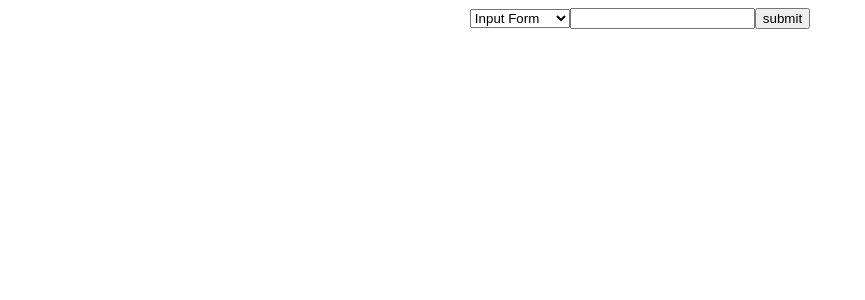
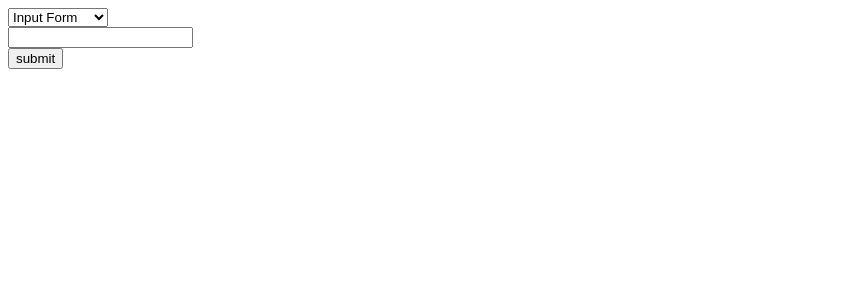
Before and after one commit to nametake/formik-dynamic-form-validation, a React (Create React App) app: page / in a window 1280 px wide. Shown: the top 300 px of the page, without its empty margins (0-865 px from the left). Built offline with nearby package versions, Linux system fonts and the light colour scheme.

Commit message:
Add validationSchema

```diff
--- a/src/index.tsx
+++ b/src/index.tsx
@@ -1,13 +1,14 @@
 import * as React from 'react';
 import { render } from 'react-dom';
 import { Formik, Form, Field } from 'formik';
+import * as Yup from 'yup';
 
 import './styles.css';
 
 interface FormValues {
-  selected: 'text' | 'color';
+  selected: string;
   text: string;
-  color: 'red' | 'blue' | 'green';
+  color: string;
 }
 
 const initialValues: FormValues = {
@@ -16,30 +17,62 @@ const initialValues: FormValues = {
   color: 'red'
 };
 
+const validationSchema = Yup.lazy<FormValues>(values => {
+  switch (values.selected) {
+    case 'text':
+      return Yup.object().shape({
+        selected: Yup.string(),
+        text: Yup.string().required('REQUIRED!!!'),
+        color: Yup.string()
+      });
+    case 'color':
+      return Yup.object().shape({
+        selected: Yup.string(),
+        text: Yup.string(),
+        color: Yup.string().required('REQUIRED!!!')
+      });
+    default:
+      return Yup.object().shape({
+        selected: Yup.string(),
+        text: Yup.string(),
+        color: Yup.string()
+      });
+  }
+});
+
 function App() {
   return (
     <div className="App">
       <Formik<FormValues>
         initialValues={initialValues}
+        validationSchema={validationSchema}
         onSubmit={values => {
           console.log(values);
         }}
-        render={({ values }) => {
+        render={({ values, errors }) => {
           return (
             <Form>
+              <div>
                 <Field name="selected" component="select">
                   <option value="text">Input Form</option>
                   <option value="color">Radio Button</option>
                 </Field>
+              </div>
               {(values.selected === 'text' && (
+                <div>
                   <Field name="text" component="input" />
+                  {errors && errors.text}
+                </div>
               )) ||
                 (values.selected === 'color' && (
+                  <div>
                     <Field name="color" component="select">
                       <option value="red">red</option>
                       <option value="blue">blue</option>
                       <option value="green">green</option>
                     </Field>
+                    {errors && errors.color}
+                  </div>
                 ))}
               <button type="submit">submit</button>
             </Form>
--- a/src/styles.css
+++ b/src/styles.css
@@ -1,4 +1,3 @@
 .App {
   font-family: sans-serif;
-  text-align: center;
 }
```
Lines whose indentation alone changed are shown as unchanged.
